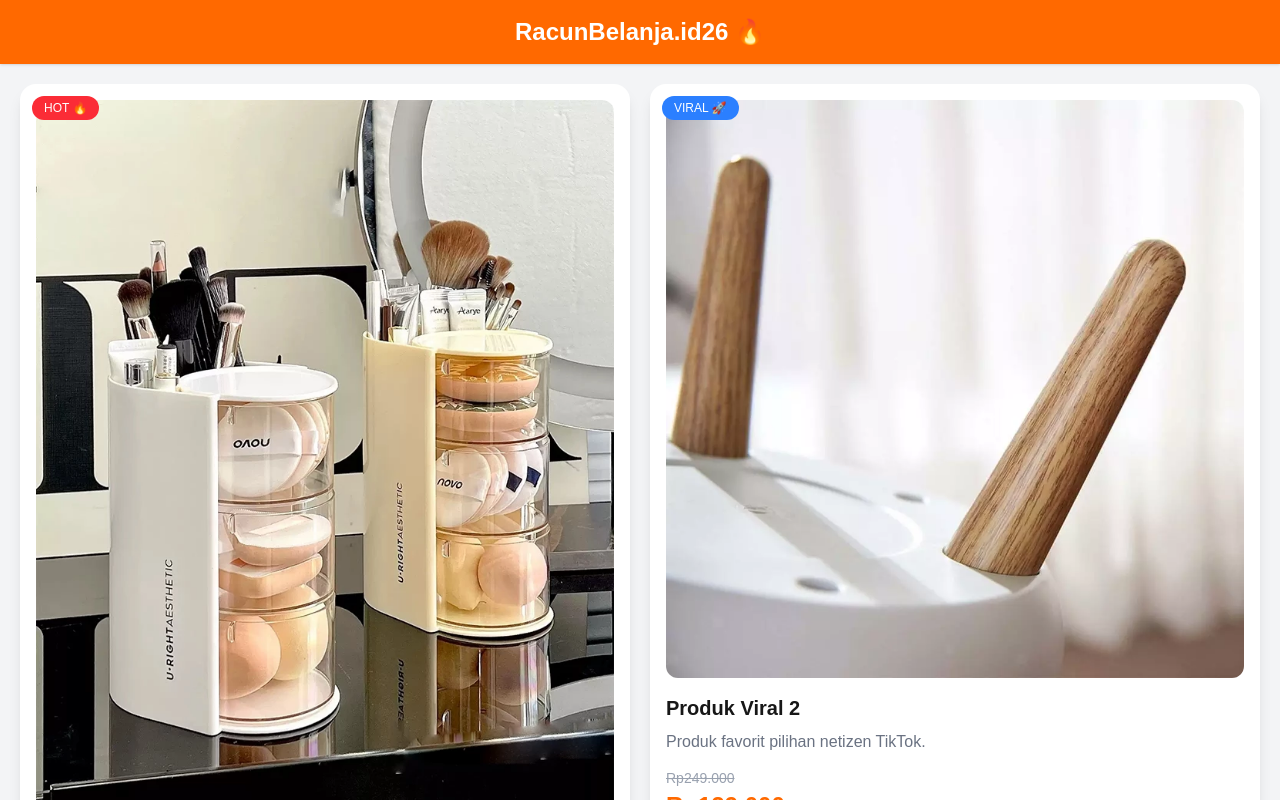
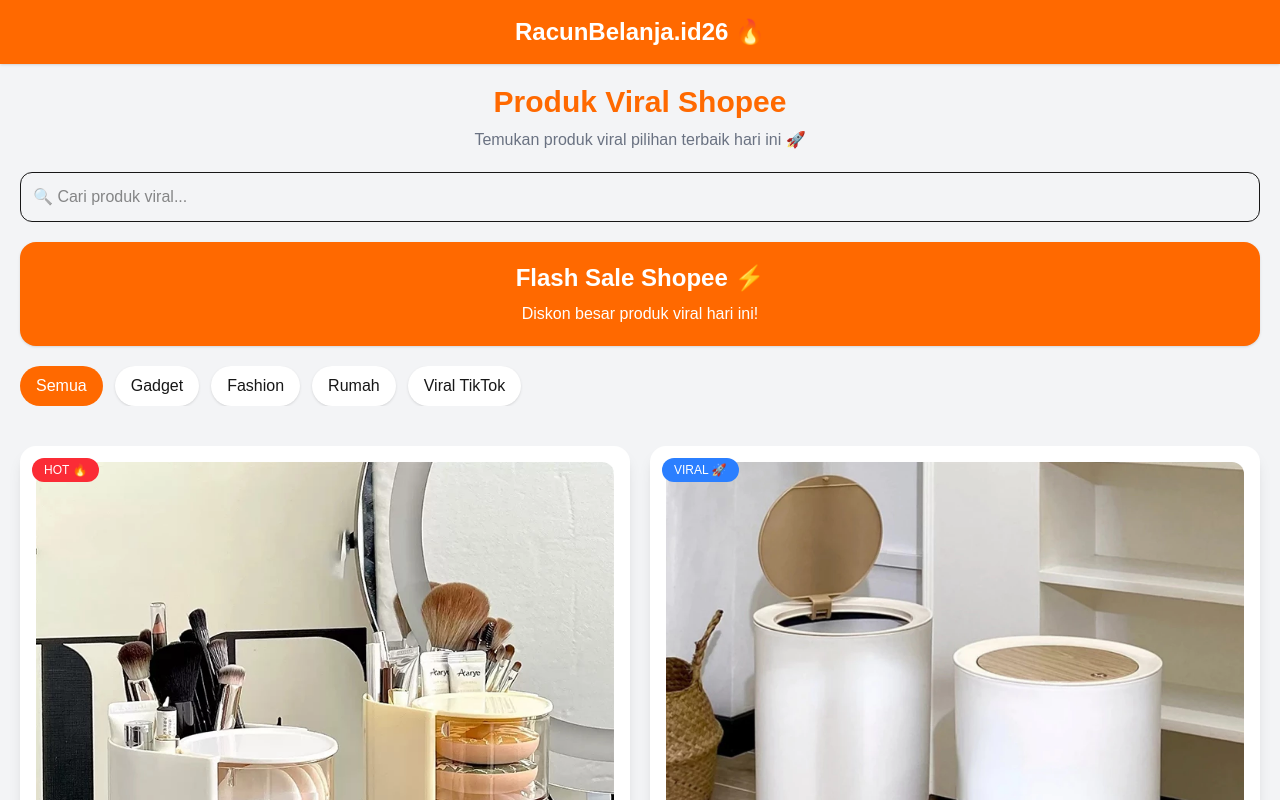
Before and after one commit to chokierwin/affiliate-site, a Next.js app: page / in a window 1280 px wide. Shown: the top 800 px of the page. Built offline with nearby package versions, Linux system fonts and the light colour scheme.

Commit message:
update tampilan

```diff
--- a/app/page.tsx
+++ b/app/page.tsx
@@ -7,7 +7,67 @@ export default function Home() {
         RacunBelanja.id26 🔥
       </nav>
 
-      {/* CONTAINER */}
+      {/* HEADER */}
+      <div className="p-5">
+
+        <h1 className="text-3xl font-bold text-center text-orange-500">
+          Produk Viral Shopee
+        </h1>
+
+        <p className="text-center text-gray-500 mt-2">
+          Temukan produk viral pilihan terbaik hari ini 🚀
+        </p>
+
+        {/* SEARCH */}
+        <input
+          type="text"
+          placeholder="🔍 Cari produk viral..."
+          className="w-full mt-5 p-3 rounded-xl border outline-none"
+        />
+
+      </div>
+
+      {/* BANNER */}
+      <div className="px-5">
+        <div className="bg-orange-500 text-white p-5 rounded-2xl text-center mb-5 shadow">
+
+          <h2 className="text-2xl font-bold">
+            Flash Sale Shopee ⚡
+          </h2>
+
+          <p className="mt-2">
+            Diskon besar produk viral hari ini!
+          </p>
+
+        </div>
+      </div>
+
+      {/* KATEGORI */}
+      <div className="flex gap-3 overflow-x-auto px-5 mb-5">
+
+        <button className="bg-orange-500 text-white px-4 py-2 rounded-full whitespace-nowrap">
+          Semua
+        </button>
+
+        <button className="bg-white px-4 py-2 rounded-full shadow whitespace-nowrap">
+          Gadget
+        </button>
+
+        <button className="bg-white px-4 py-2 rounded-full shadow whitespace-nowrap">
+          Fashion
+        </button>
+
+        <button className="bg-white px-4 py-2 rounded-full shadow whitespace-nowrap">
+          Rumah
+        </button>
+
+        <button className="bg-white px-4 py-2 rounded-full shadow whitespace-nowrap">
+          Viral TikTok
+        </button>
+
+      </div>
+
+      {/* PRODUK GRID */}
       <div className="p-5 grid md:grid-cols-2 gap-5">
 
         {/* PRODUK 1 */}
@@ -64,7 +124,7 @@ export default function Home() {
           </span>
 
           <img
-            src="produk2.jpg"
+            src="produk5.jpg"
             alt="Produk 2"
             className="rounded-xl mb-4 w-full"
           />
```
